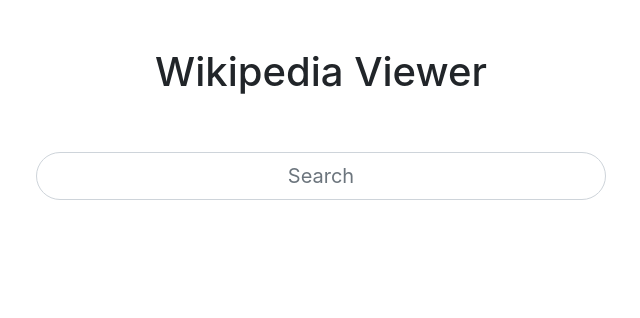
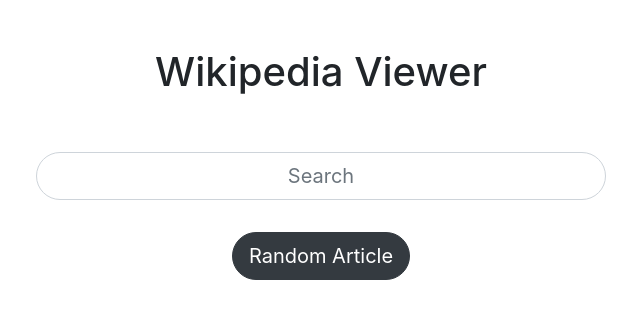
Before and after one commit to hamza-hajji/wikipedia-viewer, a React (Create React App) app: page / in a window 1280 px wide. Shown: the top 318 px of the page, without its empty margins (319-959 px from the left). Built offline with nearby package versions, Linux system fonts and the light colour scheme.

Commit message:
add random article button

```diff
--- a/src/App.css
+++ b/src/App.css
@@ -11,8 +11,16 @@
   border-radius: 3rem !important;
 }
 
+.rand-button {
+  margin-top: 2rem;
+  margin-bottom: 1rem;
+}
 
-.search-input:focus {
+.rand-button a {
+  border-radius: 3rem !important;
+}
+
+.search-input:focus, .rand-button:focus {
   outline: none !important;
   box-shadow: none;
   border-color: #ccc;
--- a/src/components/App.js
+++ b/src/components/App.js
@@ -40,6 +40,13 @@
             <SearchBox
               getResults={debounceEventHandler(this.getResults, 1000)} />
           </div>
+        </div>
+        <div className="row rand-button">
+          <div className="col-4 text-center mx-auto">
+            <a target="_blank" href="https://en.wikipedia.org/wiki/Special:Random" className="btn btn-lg btn-dark">Random Article</a>
+          </div>
+        </div>
+        <div className="row">
           <div className="col-8 mx-auto">
             <Articles articles={this.state.articles} />
           </div>
```
